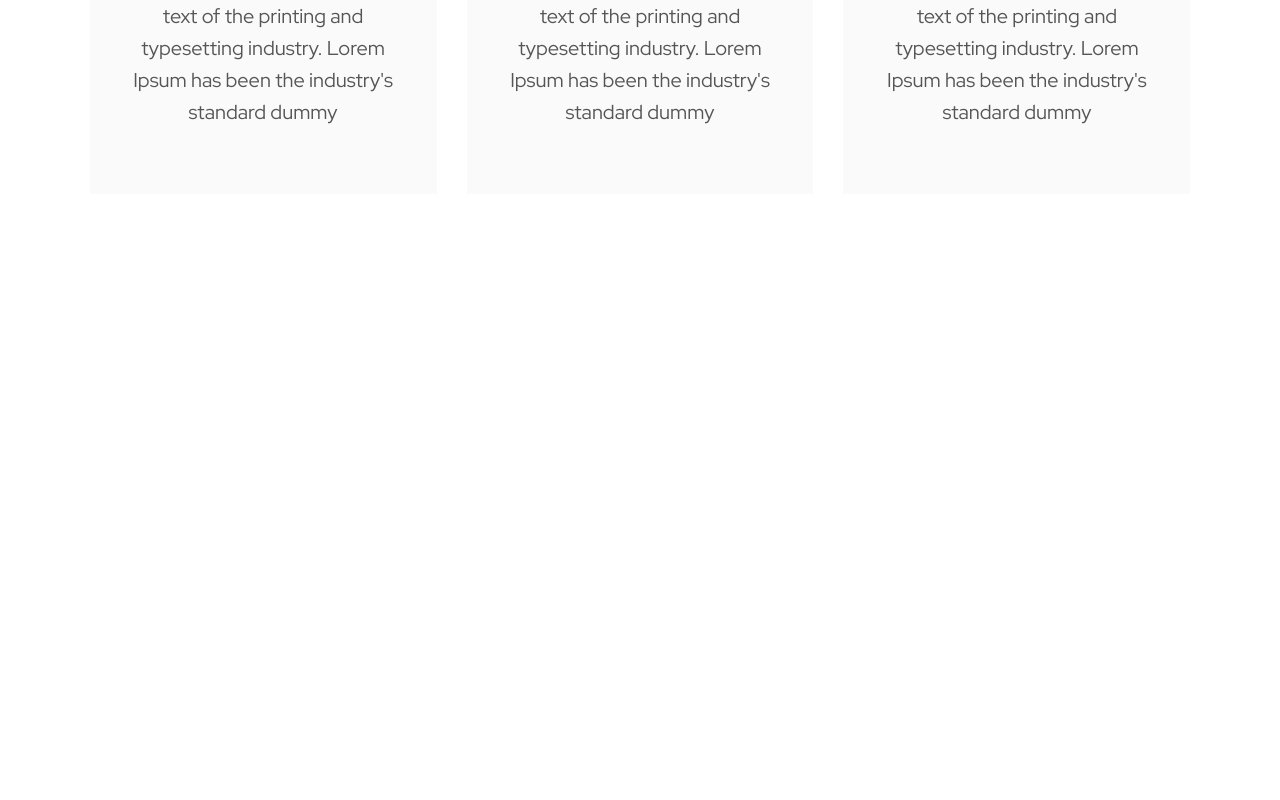
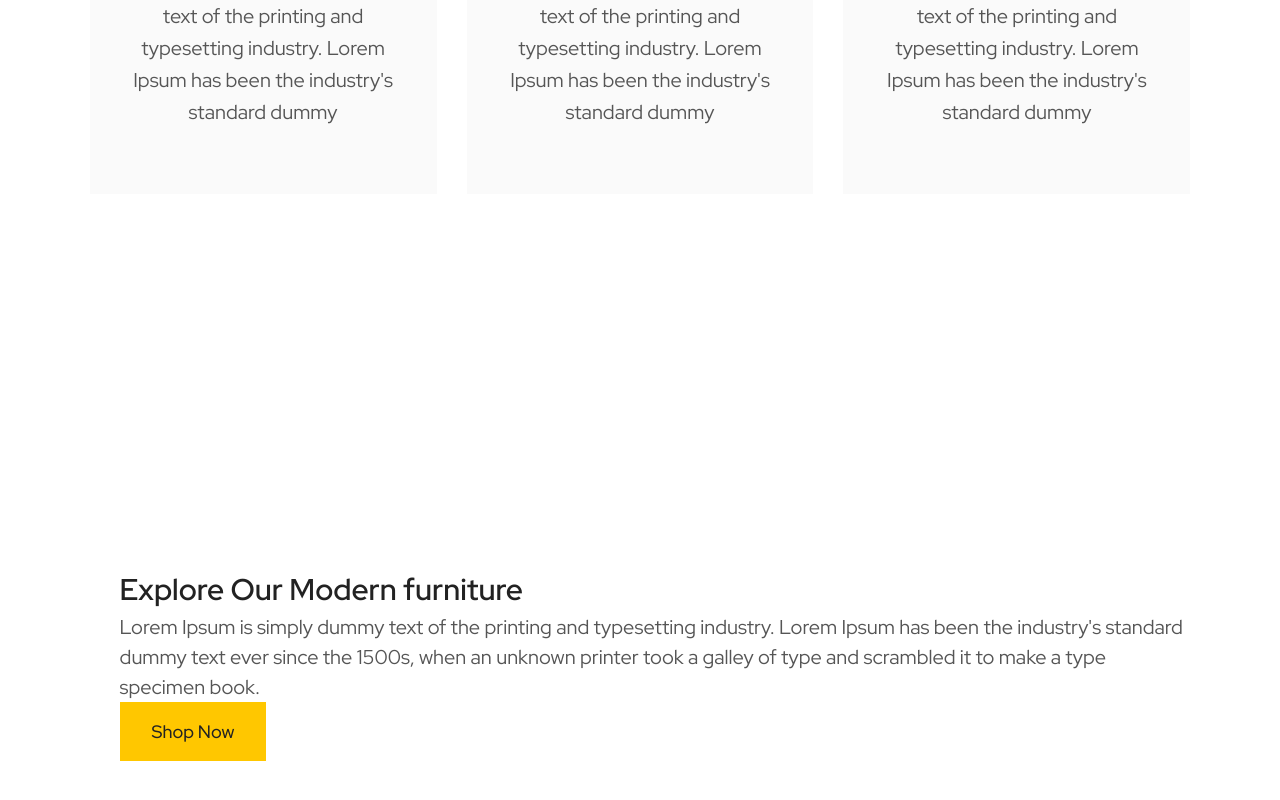
Before and after one commit to RehkMansa/furniture-shop, a React (Create React App) app: page / in a window 1280 px wide. Shown: the part 1651-2451 px from the top of the page. Before the commit the page ends 1845 px from the top, so only its background shows below. Built offline with nearby package versions, Linux system fonts and the light colour scheme.

Commit message:
added the middle section

```diff
--- a/src/components/HomePage.jsx
+++ b/src/components/HomePage.jsx
@@ -1,6 +1,7 @@
 import styled from 'styled-components';
 import FeaturedSection from './FeaturedSection';
 import HeroSection from './HeroSection';
+import MiddleSection from './MiddleSection';
 import PartnersSection from './PatnersSection';
 
 const Wrapper = styled.div`
@@ -23,6 +24,7 @@ const HomePage = () => {
       </div>
       <PartnersSection />
       <FeaturedSection />
+      <MiddleSection />
     </Wrapper>
   );
 };
```
